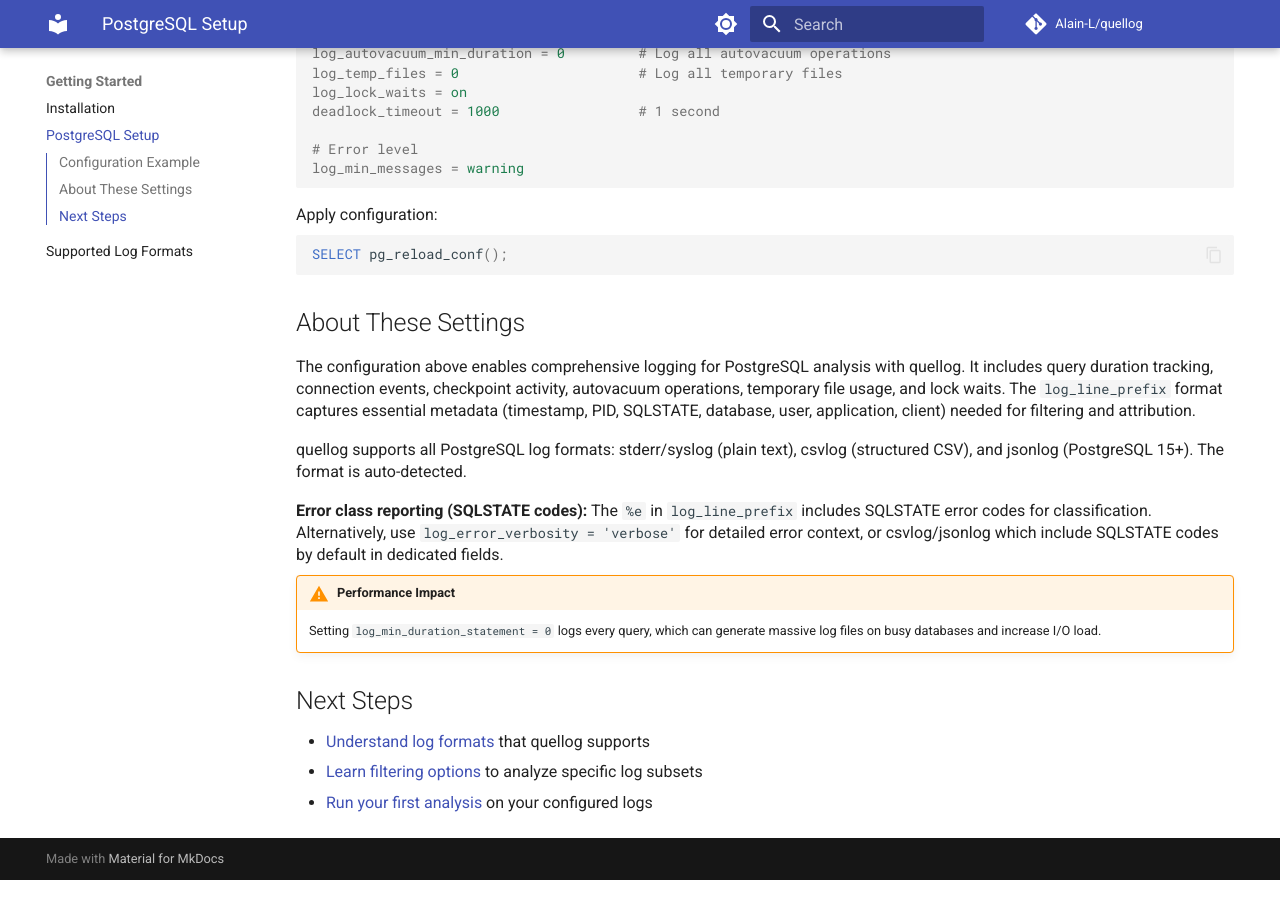
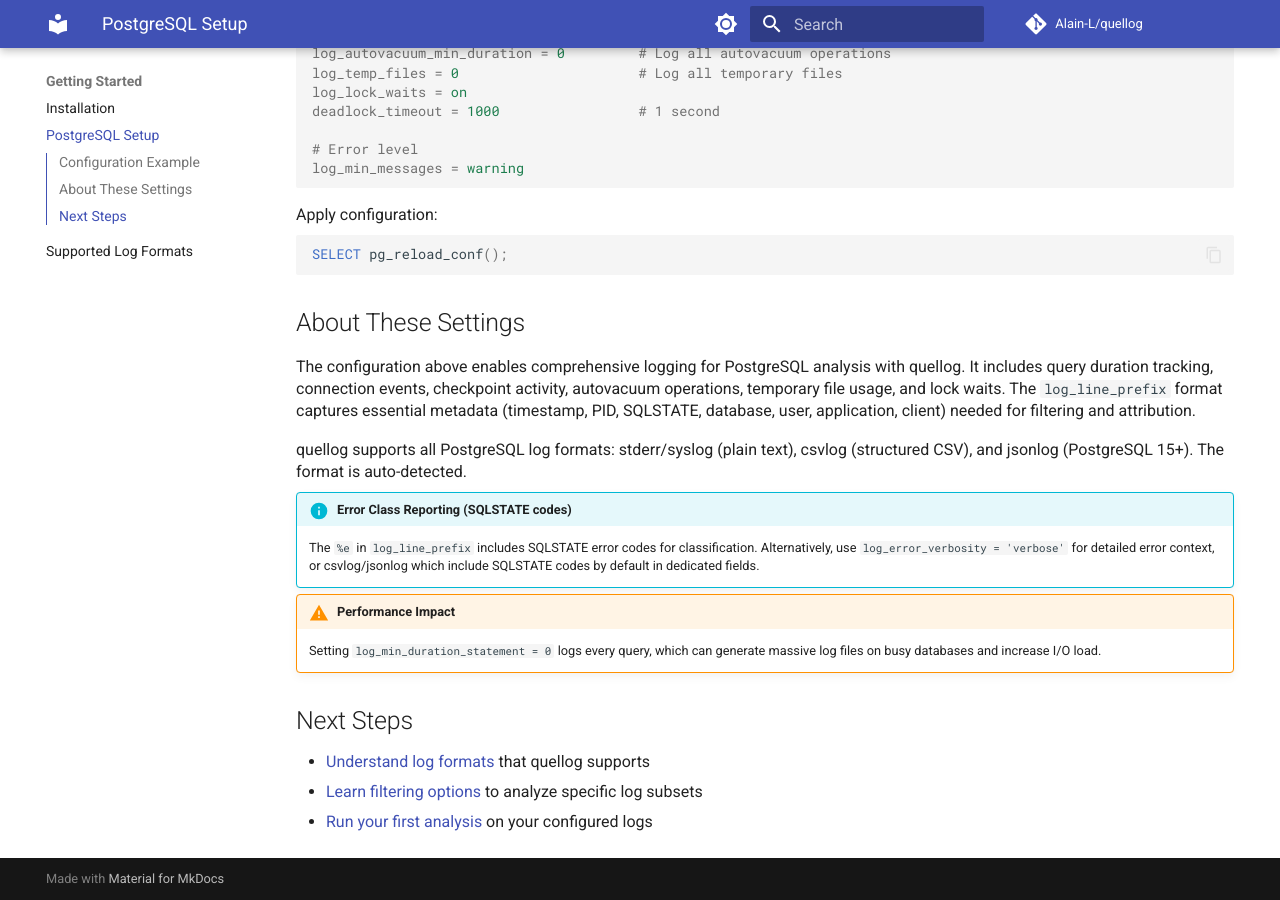
Before and after one commit to Alain-L/quellog, an MkDocs documentation site: the page built from docs/postgresql-setup.md, in a window 1280 px wide and 900 px high, scrolled down 689 px. Built offline with MkDocs 1.6.1 and Material for MkDocs 9.7.7, drawn with Linux system fonts in a browser that asks for light colours; comment, search, counter and statistics services are not loaded; part of the change alters nothing that is shown.

```diff
--- a/docs/postgresql-setup.md
+++ b/docs/postgresql-setup.md
@@ -47,7 +47,8 @@ The configuration above enables comprehensive logging for PostgreSQL analysis wi
 
 quellog supports all PostgreSQL log formats: stderr/syslog (plain text), csvlog (structured CSV), and jsonlog (PostgreSQL 15+). The format is auto-detected.
 
-**Error class reporting (SQLSTATE codes):** The `%e` in `log_line_prefix` includes SQLSTATE error codes for classification. Alternatively, use `log_error_verbosity = 'verbose'` for detailed error context, or csvlog/jsonlog which include SQLSTATE codes by default in dedicated fields.
+!!! info "Error Class Reporting (SQLSTATE codes)"
+    The `%e` in `log_line_prefix` includes SQLSTATE error codes for classification. Alternatively, use `log_error_verbosity = 'verbose'` for detailed error context, or csvlog/jsonlog which include SQLSTATE codes by default in dedicated fields.
 
 !!! warning "Performance Impact"
     Setting `log_min_duration_statement = 0` logs every query, which can generate massive log files on busy databases and increase I/O load.
```
